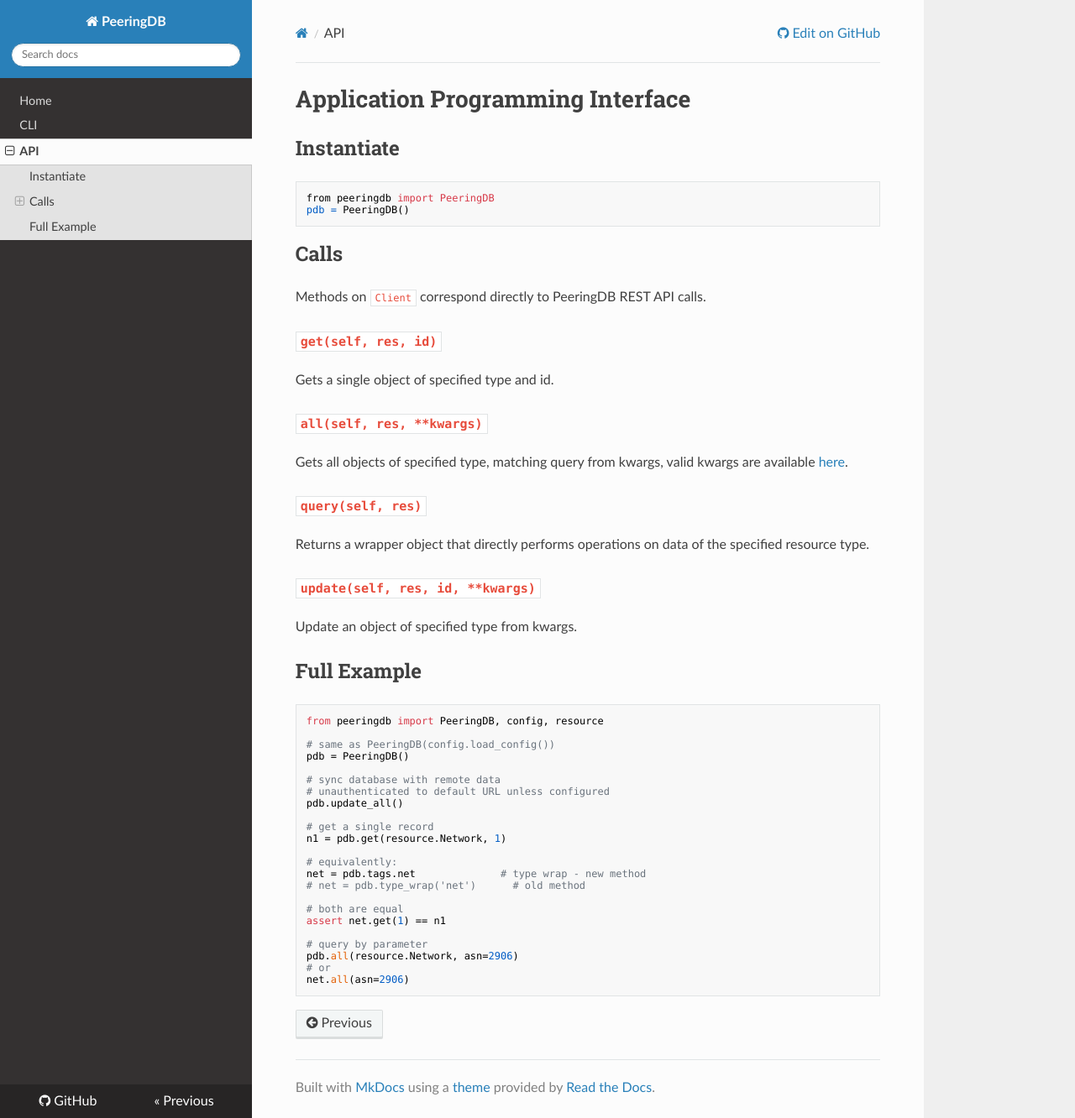
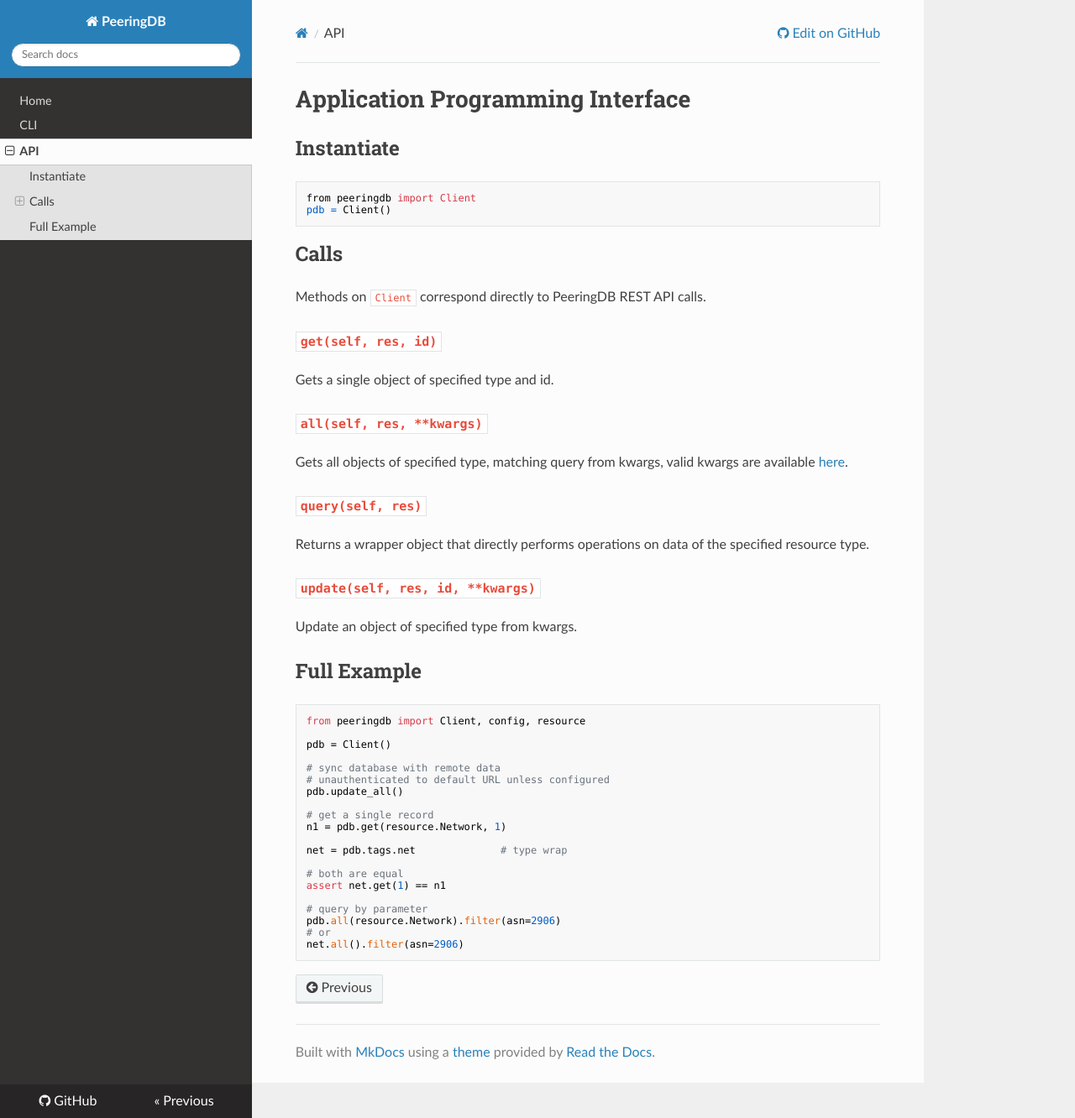
Before and after one commit to peeringdb/peeringdb-py, an MkDocs documentation site: the page built from docs/api.md, in a window 1280 px wide and 1332 px high. Shown: the whole window at 84% size. Built offline with MkDocs 1.6.1, drawn with Linux system fonts in a browser that asks for light colours; nearby versions of some CDN libraries; old or Windows-style settings are respelled for this version of MkDocs.

Commit message:
Documentation fixes.

```diff
--- a/docs/api.md
+++ b/docs/api.md
@@ -1,8 +1,8 @@
 # Application Programming Interface
 ## Instantiate
 
-    from peeringdb import PeeringDB
-    pdb = PeeringDB()
+    from peeringdb import Client
+    pdb = Client()
 
 ## Calls
 Methods on `Client` correspond directly to PeeringDB REST API calls.
@@ -21,10 +21,9 @@
 
 ## Full Example
 
-    from peeringdb import PeeringDB, config, resource
+    from peeringdb import Client, config, resource
 
-    # same as PeeringDB(config.load_config())
-    pdb = PeeringDB()
+    pdb = Client()
 
     # sync database with remote data
     # unauthenticated to default URL unless configured
@@ -33,14 +32,12 @@
     # get a single record
     n1 = pdb.get(resource.Network, 1)
 
-    # equivalently:
-    net = pdb.tags.net              # type wrap - new method
-    # net = pdb.type_wrap('net')      # old method
+    net = pdb.tags.net              # type wrap
 
     # both are equal
     assert net.get(1) == n1
 
     # query by parameter
-    pdb.all(resource.Network, asn=2906)
+    pdb.all(resource.Network).filter(asn=2906)
     # or
-    net.all(asn=2906)
+    net.all().filter(asn=2906)
```
Also changed, not shown: docs/index.md (+1 -1 lines).
